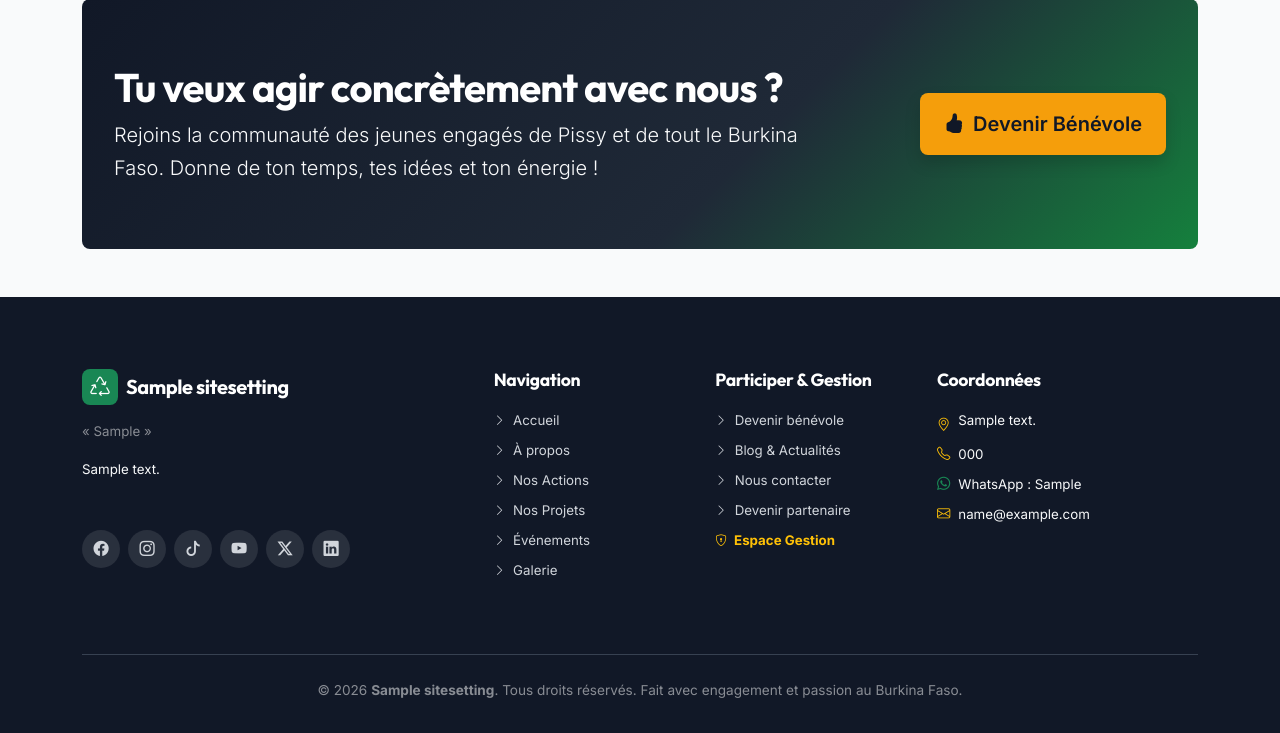
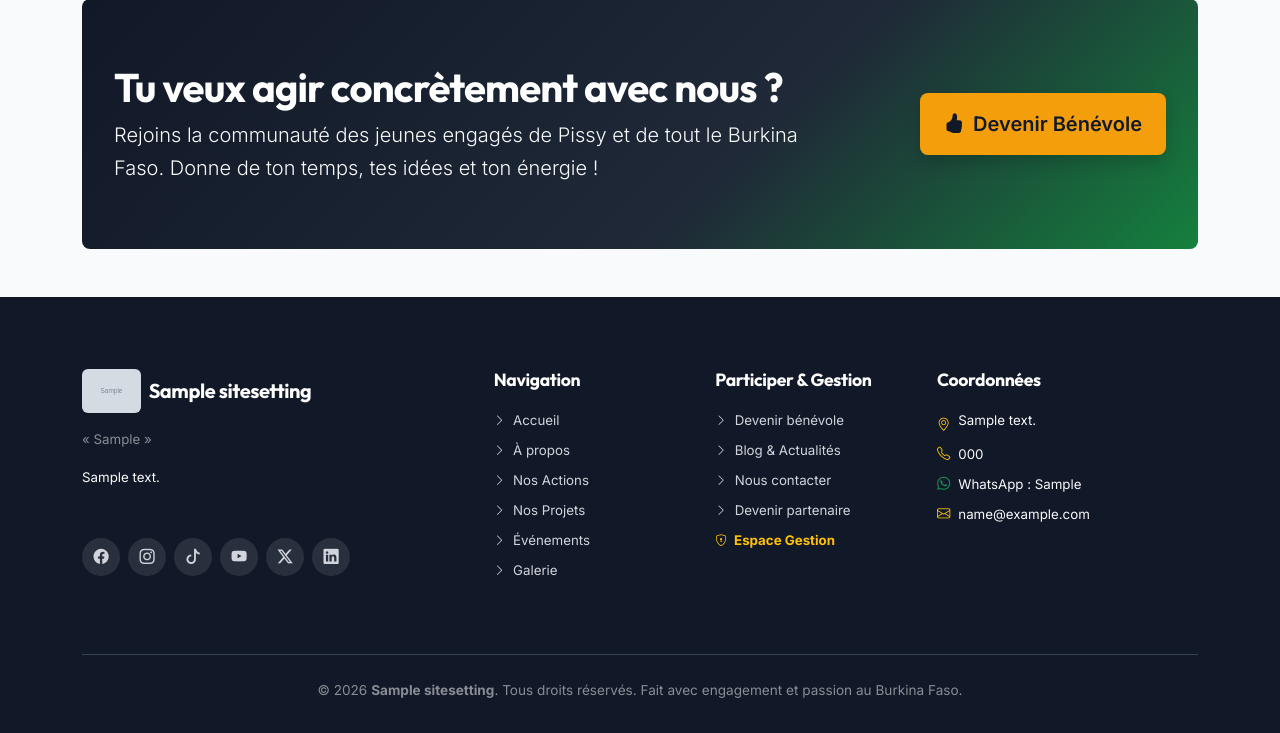
Before and after one commit to ibrahimsaw/GestionPissyVibes, a Django app: page / in a window 1280 px wide. Shown: the part 5635-6368 px from the top of the page. Run offline with Django 5.2, Linux system fonts and the light colour scheme; tables that the repository leaves empty hold one stand-in row (values such as "Sample post"); grey boxes marked "Sample" are stand-in pictures.

Commit message:
16:57 30/09/2026

```diff
--- a/templates/components/footer.html
+++ b/templates/components/footer.html
@@ -1,11 +1,14 @@
+{% load static %}
 <footer class="footer-pissy">
     <div class="container">
         <div class="row g-4 justify-content-between">
             <div class="col-lg-4 col-md-6">
                 <div class="d-flex align-items-center gap-2 mb-3">
-                    <span class="d-inline-flex align-items-center justify-content-center bg-success text-white rounded-3 p-2" style="width: 36px; height: 36px;">
-                        <i class="bi bi-recycle fs-5"></i>
-                    </span>
+                    {% if site_settings and site_settings.logo %}
+                        <img src="{{ site_settings.logo.url }}" alt="{{ site_settings.site_name }}" height="44" class="rounded-2">
+                    {% else %}
+                        <img src="{% static 'images/logo.png' %}" alt="{{ site_settings.site_name|default:'Pissy Vibes' }}" height="44" class="rounded-2">
+                    {% endif %}
                     <h4 class="h5 mb-0 text-white font-heading">{{ site_settings.site_name|default:"Pissy Vibes" }}</h4>
                 </div>
                 <p class="text-white-50 small mb-3">
--- a/templates/components/navbar.html
+++ b/templates/components/navbar.html
@@ -1,7 +1,7 @@
+{% load static %}
 <nav class="navbar navbar-expand-lg navbar-pissy sticky-top">
     <div class="container">
         <a class="navbar-brand d-flex align-items-center gap-2" href="{% url 'core:home' %}">
-            {% load static %}
             {% if site_settings and site_settings.logo %}
                 <img src="{{ site_settings.logo.url }}" alt="{{ site_settings.site_name }}" height="44" class="rounded-2">
             {% else %}
--- a/templates/pages/home.html
+++ b/templates/pages/home.html
@@ -58,13 +58,13 @@
             </div>
             <div class="col-6 col-md-4 col-lg">
                 <div class="stat-item">
-                    <div class="stat-number" data-target="{{ site_settings.stat_volunteers_count }}">0</div>
+                    <div class="stat-number" data-target="+{{ site_settings.stat_volunteers_count }}">0</div>
                     <div class="stat-label">Jeunes mobilisés</div>
                 </div>
             </div>
             <div class="col-6 col-md-4 col-lg">
                 <div class="stat-item">
-                    <div class="stat-number text-success" data-target="{{ site_settings.stat_trees_planted }}">0</div>
+                    <div class="stat-number text-success" data-target="+{{ site_settings.stat_trees_planted }}">0</div>
                     <div class="stat-label">Arbres plantés</div>
                 </div>
             </div>
```
